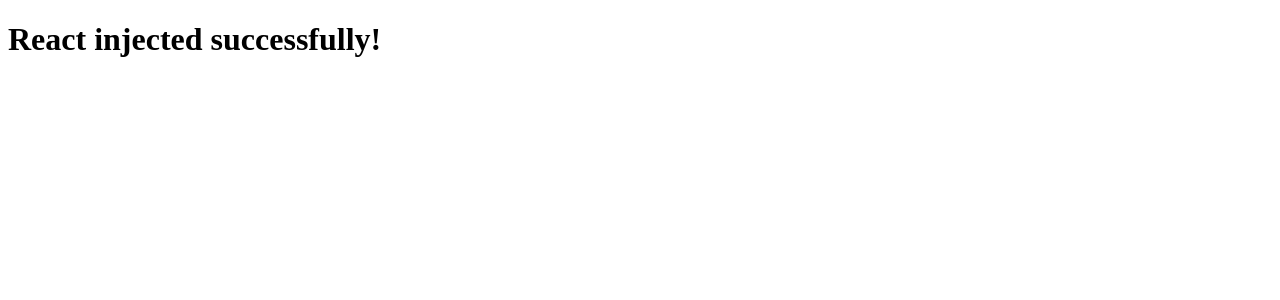
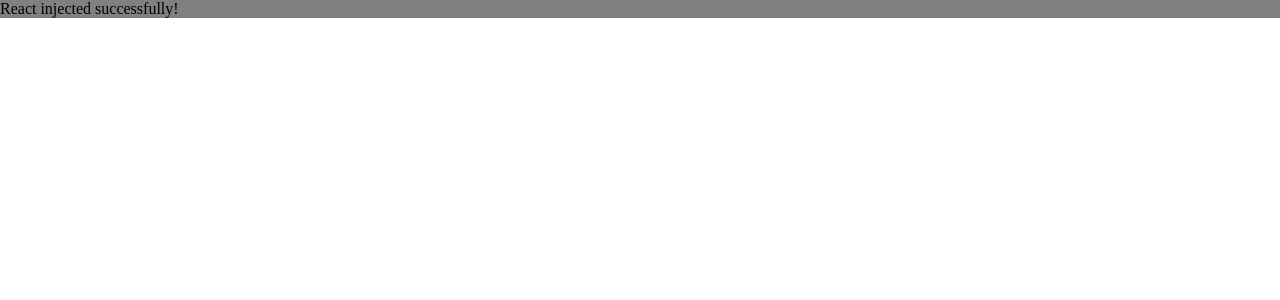
Before and after one commit to LysenkovVA/certificates_frontend, a React app: page / in a window 1280 px wide. Shown: the top 300 px of the page. Built offline with nearby package versions, Linux system fonts and the light colour scheme.

Commit message:
add mini scc extract plugin, style isolation

```diff
--- a/package.json
+++ b/package.json
@@ -16,6 +16,7 @@
     "@types/webpack": "^5.28.2",
     "css-loader": "^6.8.1",
     "html-webpack-plugin": "^5.5.3",
+    "mini-css-extract-plugin": "^2.7.6",
     "prettier-plugin-organize-imports": "^3.2.3",
     "sass": "^1.66.1",
     "sass-loader": "^13.3.2",
--- /dev/null
+++ b/src/App.modules.scss
@@ -0,0 +1,3 @@
+.page {
+    background: gray;
+}
--- /dev/null
+++ b/src/App.tsx
@@ -0,0 +1,5 @@
+import "./index.scss";
+
+export const App = () => {
+    return <div className={"app"}>React injected successfully!</div>;
+};
--- /dev/null
+++ b/src/index.scss
@@ -0,0 +1,10 @@
+// ЭТО ФАЙЛ С ГЛОБАЛЬНЫМИ СТИЛЯМИ, КОТОРЫЕ РАСПРОСТРАНЯЮТСЯ НА ВСЕ ПРИЛОЖЕНИЕ
+* {
+    margin: 0;
+    padding: 0;
+    box-sizing: border-box;
+}
+
+.app {
+    background: gray;
+}
--- a/src/index.tsx
+++ b/src/index.tsx
@@ -1,5 +1,6 @@
 import { createRoot } from "react-dom/client";
+import { App } from "./App";
 
 // Render your React component instead
 const root = createRoot(document.getElementById("root"));
-root.render(<h1>React injected successfully!</h1>);
+root.render(<App />);
```
Also changed, not shown: src/global.d.ts (added, +8 -0 lines), 4 other files (tests, documents, lock files or other folders).
